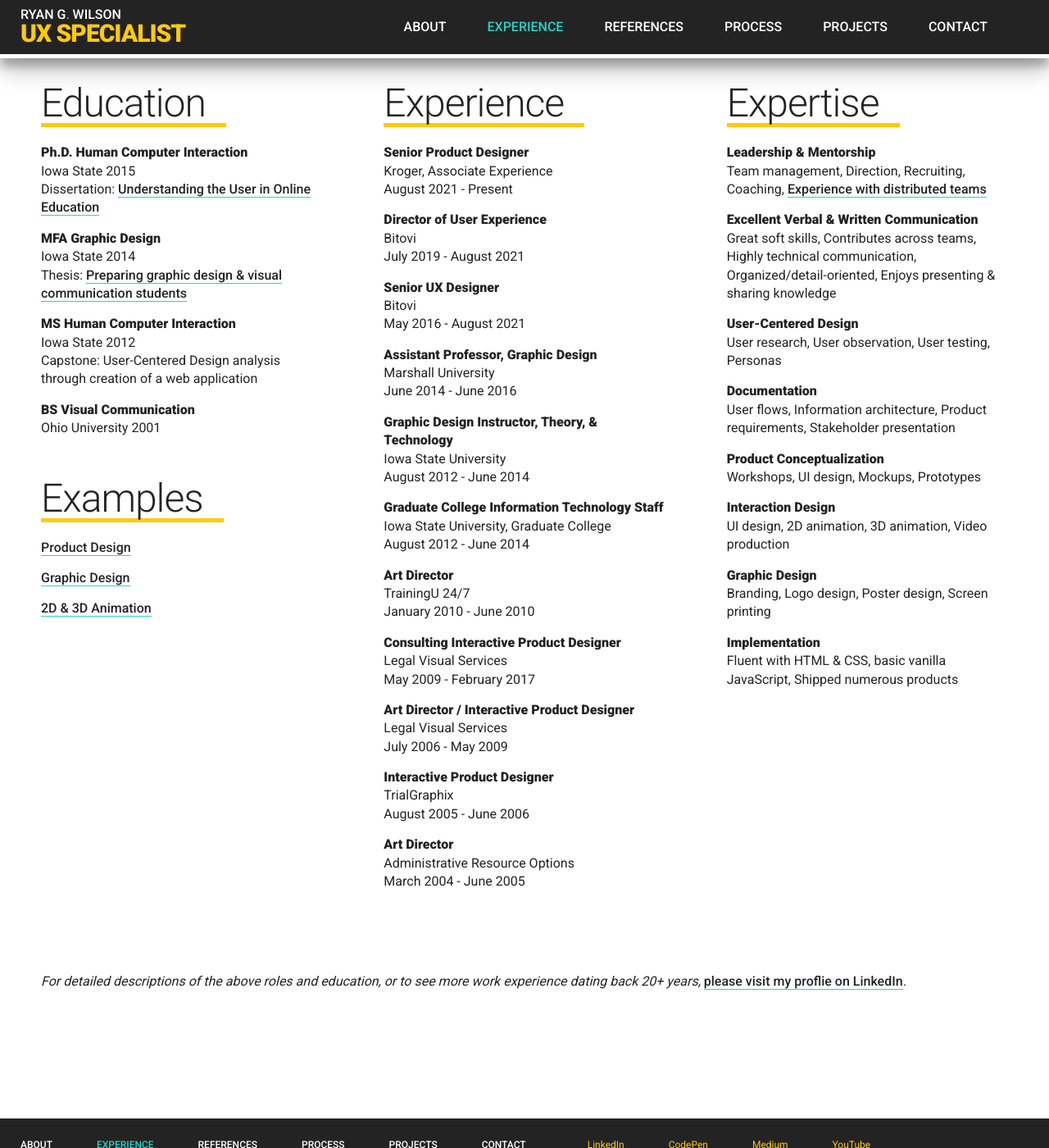
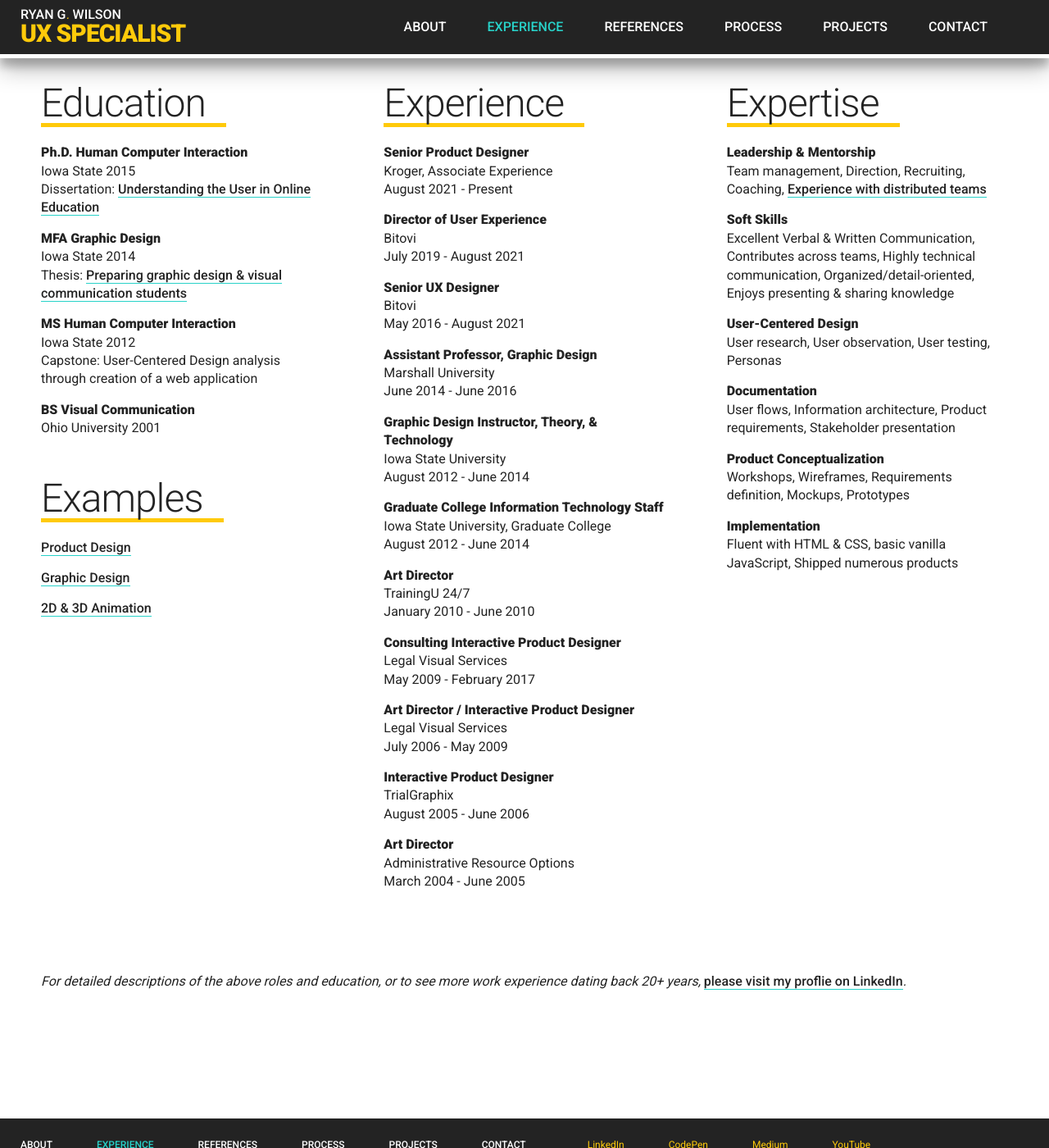
Before and after one commit to ryangwilson/ryangwilson.github.io, a Jekyll site: the page built from experience.md, in a window 1280 px wide and 1400 px high, scrolled down 422 px. Shown: the whole window at 82% size. Built offline with Jekyll 4.4.1, drawn with Linux system fonts in a browser that asks for light colours; some web fonts are replaced.

Commit message:
fixes css to extend bg overflows out for wide screens

```diff
--- a/_data/expertise.json
+++ b/_data/expertise.json
@@ -4,8 +4,8 @@
         "details": "Team management, Direction, Recruiting, Coaching, <a href='https://medium.com/@ryangwilson/im-going-to-be-wfh-today-9f73e6501882' target='_blank' rel='nofollow'>Experience with distributed teams</a>"
     },
     {
-        "title": "Excellent Verbal & Written Communication",
-        "details": "Great soft skills, Contributes across teams, Highly technical communication, Organized/detail-oriented, Enjoys presenting & sharing knowledge"
+        "title": "Soft Skills",
+        "details": "Excellent Verbal & Written Communication, Contributes across teams, Highly technical communication, Organized/detail-oriented, Enjoys presenting & sharing knowledge"
     },
     {
         "title": "User-Centered Design",
@@ -17,15 +17,7 @@
     },
     {
         "title": "Product Conceptualization",
-        "details": "Workshops, UI design, Mockups, Prototypes"
-    },
-    {
-        "title": "Interaction Design",
-        "details": "UI design, 2D animation, 3D animation, Video production"
-    },
-    {
-        "title": "Graphic Design",
-        "details": "Branding, Logo design, Poster design, Screen printing"
+        "details": "Workshops, Wireframes, Requirements definition, Mockups, Prototypes"
     },
     {
         "title": "Implementation",
--- a/_sass/global-variables.scss
+++ b/_sass/global-variables.scss
@@ -344,5 +344,6 @@
     border: 0;
     height: $scale-5;
     background: $black-00;
-    box-shadow: 50vw 0 0 0 #232323, -50vw 0 0 0 #232323;
+    box-shadow: -50vw 0 0 0 $black-00, 50vw 0 0 0 $black-00, -25vw 0 0 0 $black-00, 25vw 0 0 0 $black-00;
+    ;
 }
--- a/_sass/pon-cards.scss
+++ b/_sass/pon-cards.scss
@@ -8,7 +8,7 @@
   margin-top: $scale-5;
   border-top: $scale-1 solid $white-00;
   border-bottom: $scale-1 solid $white-00;
-  box-shadow: -50vw 0 0 (-$scale-1) $black-00, 50vw 0 0 (-$scale-1) $black-00;
+  box-shadow: -50vw 0 0 (-$scale-1) $black-00, 50vw 0 0 (-$scale-1) $black-00, -25vw 0 0 (-$scale-1) $black-00, 25vw 0 0 (-$scale-1) $black-00;
   .subtitle {
     color: $primary-00;
     font-size: $h5-font-size;
```
Also changed, not shown: 10 other files.
